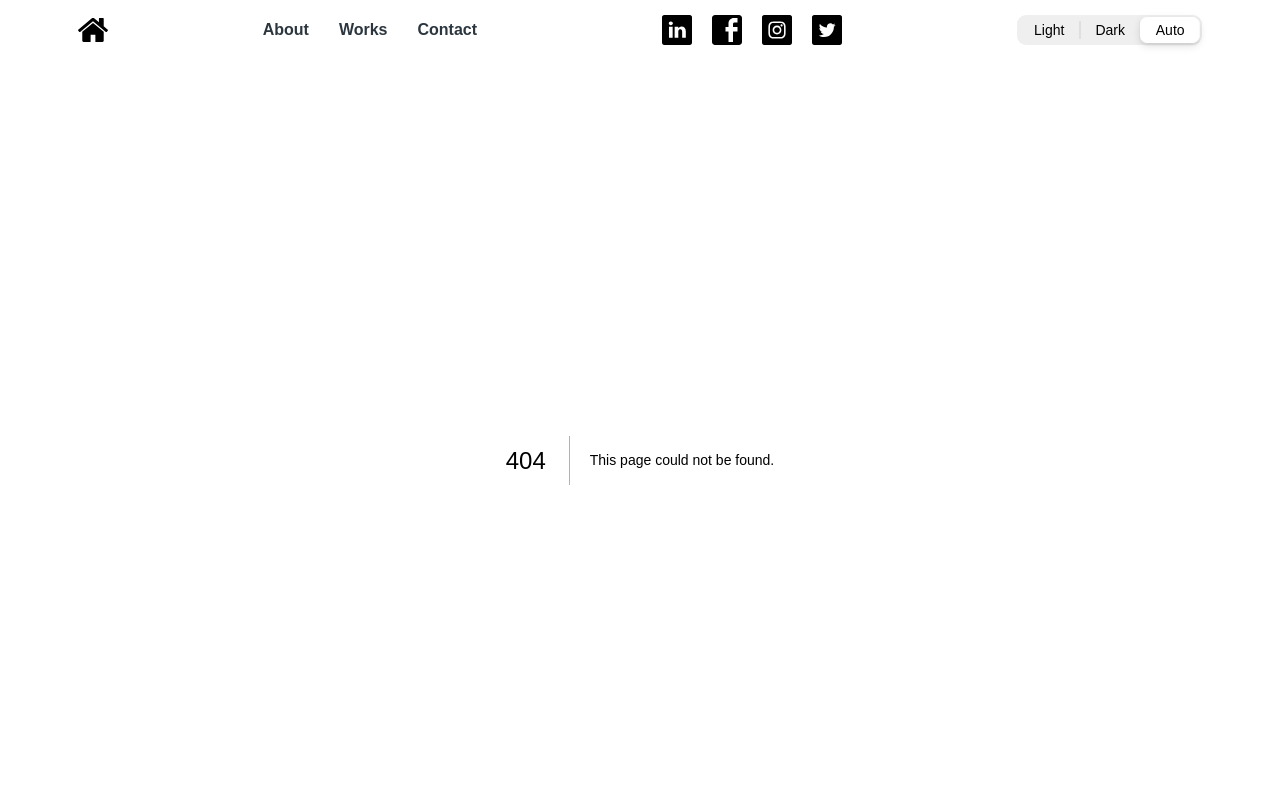
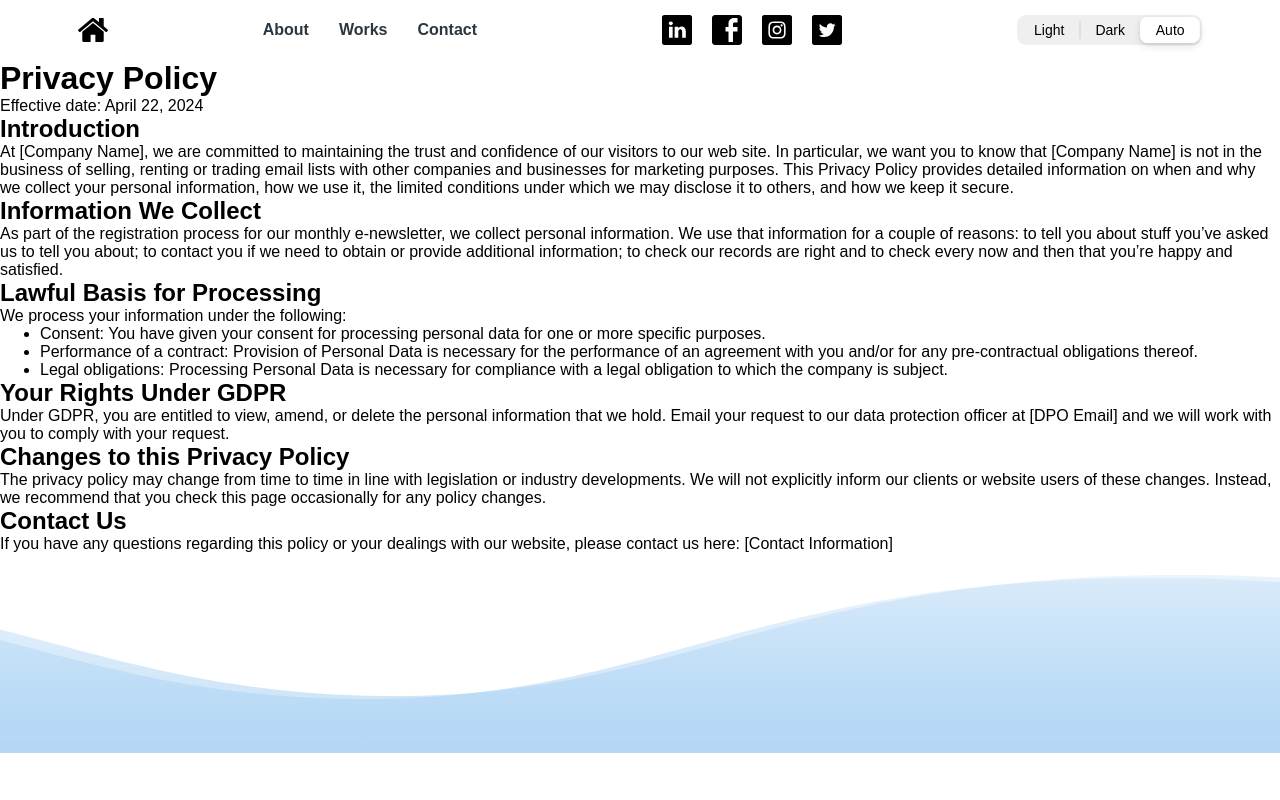
Before and after one commit to joshuacardozo1994/personal-website, a Next.js app: page /compliant-privacy-policy in a window 1280 px wide. Before the commit this address had no page. Shown: the top 800 px of the page. Built offline with nearby package versions, Linux system fonts and the light colour scheme.

Commit message:
a compliant privacy policy added

```diff
--- /dev/null
+++ b/pages/compliant-privacy-policy.js
@@ -0,0 +1,31 @@
+export default function PrivacyPolicy() {
+    return (
+        <>
+            <h1>Privacy Policy</h1>
+            <p>Effective date: April 22, 2024</p>
+
+            <h2>Introduction</h2>
+            <p>At [Company Name], we are committed to maintaining the trust and confidence of our visitors to our web site. In particular, we want you to know that [Company Name] is not in the business of selling, renting or trading email lists with other companies and businesses for marketing purposes. This Privacy Policy provides detailed information on when and why we collect your personal information, how we use it, the limited conditions under which we may disclose it to others, and how we keep it secure.</p>
+
+            <h2>Information We Collect</h2>
+            <p>As part of the registration process for our monthly e-newsletter, we collect personal information. We use that information for a couple of reasons: to tell you about stuff you’ve asked us to tell you about; to contact you if we need to obtain or provide additional information; to check our records are right and to check every now and then that you’re happy and satisfied.</p>
+
+            <h2>Lawful Basis for Processing</h2>
+            <p>We process your information under the following:</p>
+            <ul>
+                <li>Consent: You have given your consent for processing personal data for one or more specific purposes.</li>
+                <li>Performance of a contract: Provision of Personal Data is necessary for the performance of an agreement with you and/or for any pre-contractual obligations thereof.</li>
+                <li>Legal obligations: Processing Personal Data is necessary for compliance with a legal obligation to which the company is subject.</li>
+            </ul>
+
+            <h2>Your Rights Under GDPR</h2>
+            <p>Under GDPR, you are entitled to view, amend, or delete the personal information that we hold. Email your request to our data protection officer at [DPO Email] and we will work with you to comply with your request.</p>
+
+            <h2>Changes to this Privacy Policy</h2>
+            <p>The privacy policy may change from time to time in line with legislation or industry developments. We will not explicitly inform our clients or website users of these changes. Instead, we recommend that you check this page occasionally for any policy changes.</p>
+
+            <h2>Contact Us</h2>
+            <p>If you have any questions regarding this policy or your dealings with our website, please contact us here: [Contact Information]</p>
+        </>
+    )
+}
```
